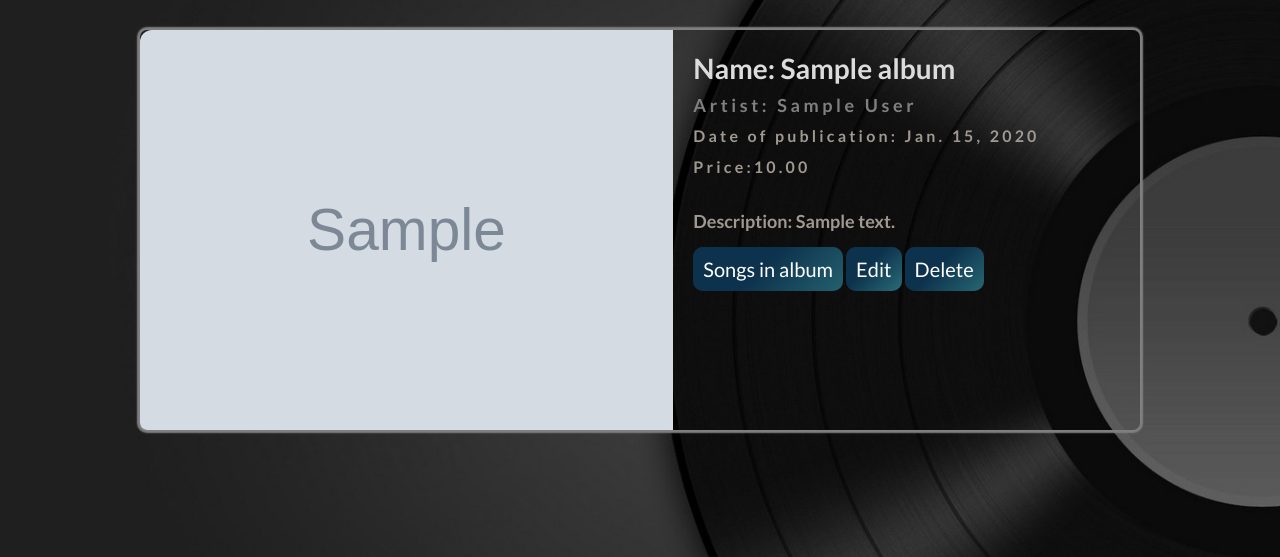
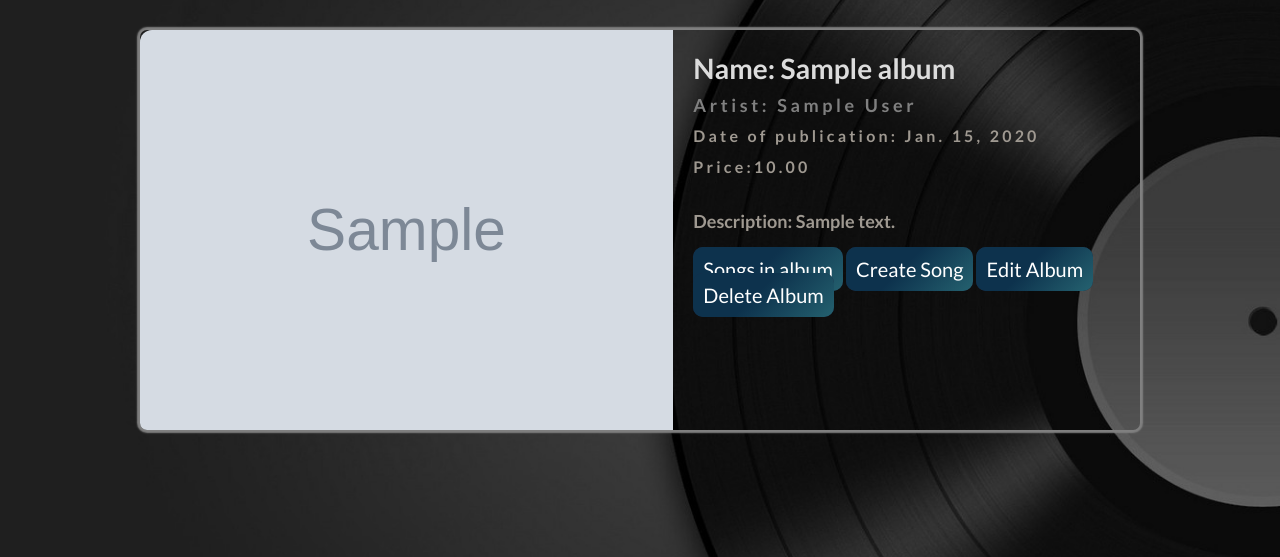
Before and after one commit to SKuncheva/music_app, a Django app: page /album/details/1/ in a window 1280 px wide. Shown: the part 86-643 px from the top of the page. Run offline with Django 4.2, Linux system fonts and the light colour scheme; a user stored in the database is signed in; tables that the repository leaves empty hold one stand-in row (values such as "Sample post"); grey boxes marked "Sample" are stand-in pictures.

Commit message:
Add files via upload

```diff
--- a/templates/album/album-details.html
+++ b/templates/album/album-details.html
@@ -25,9 +25,9 @@
                         <div class="btn-group">
                             <a href="{% url 'songs in album' pk=object.pk %}" class="remove">Songs in album</a>
                             {% if owner_album %}
-                                <!-- Album Buttons -->
-                                <a href="{% url 'edit album' pk=object.pk %}" class="edit">Edit</a>
-                                <a href="{% url 'delete album' pk=object.pk %}" class="remove">Delete</a>
+                                <a href="{% url 'create song' %}" class="remove">Create Song</a>
+                                <a href="{% url 'edit album' pk=object.pk %}" class="edit">Edit Album</a>
+                                <a href="{% url 'delete album' pk=object.pk %}" class="remove">Delete Album</a>
                                 </div>
                             {% endif %}
                     </div>
```
